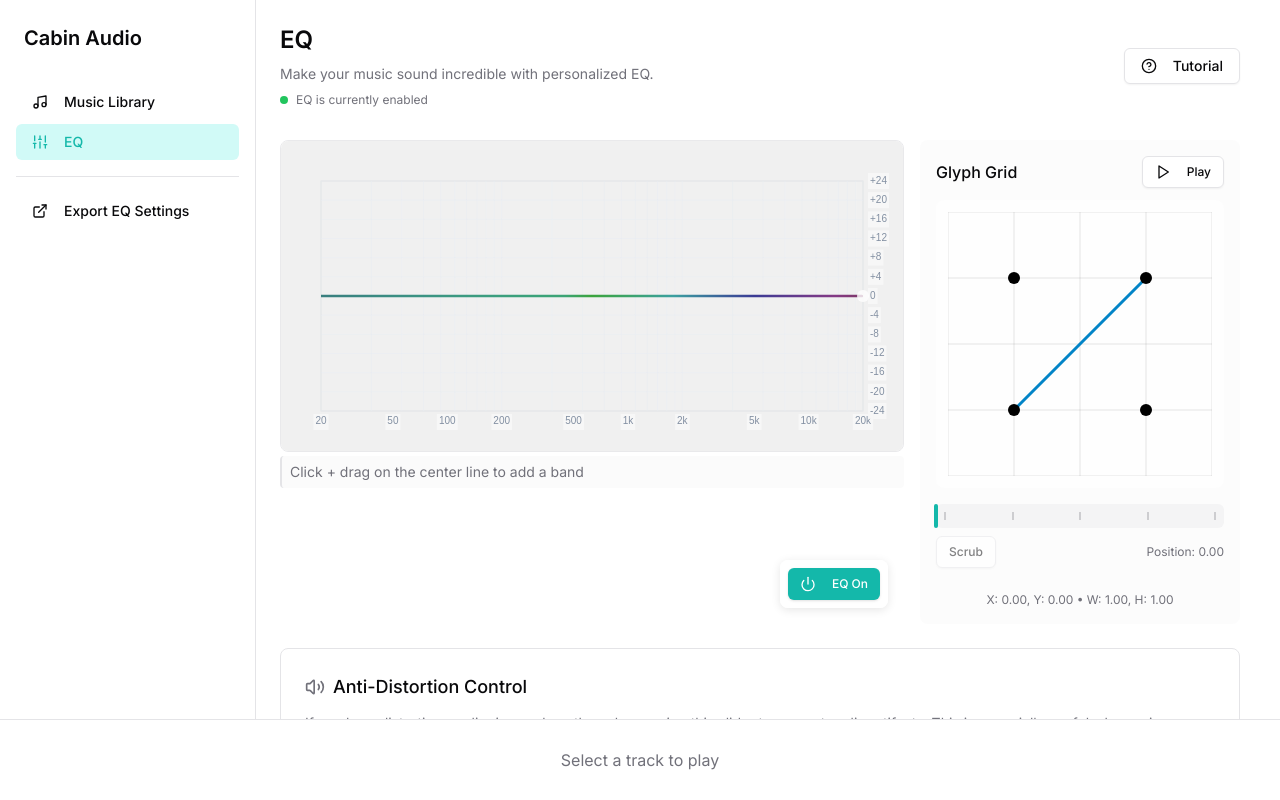
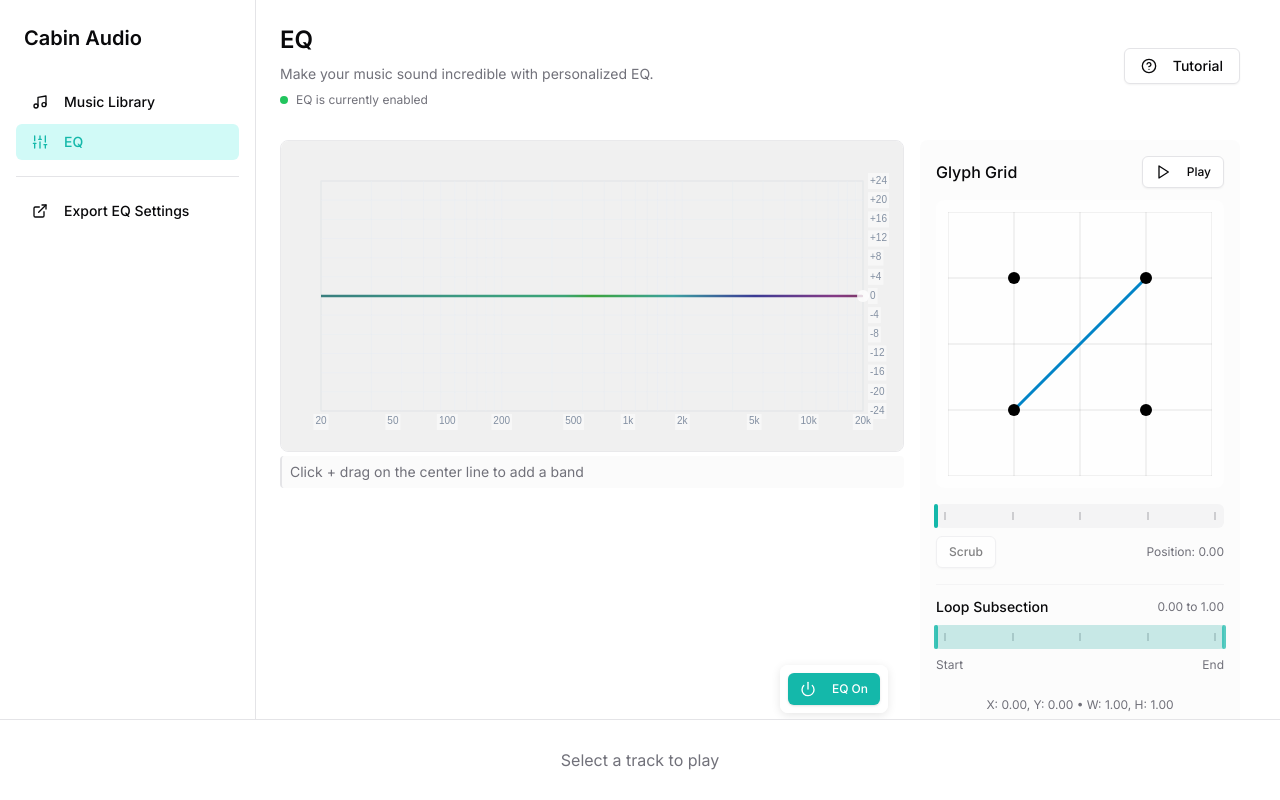
Before and after one commit to JulianMcOmie/cabin-audio-webapp, a Next.js app: page / in a window 1280 px wide. Both pictures are taken after a click on the button "EQ". Built offline with nearby package versions, Linux system fonts and the light colour scheme.

Commit message:
Scrub and loop section features

```diff
--- a/components/glyph-grid.tsx
+++ b/components/glyph-grid.tsx
@@ -46,6 +46,11 @@ export function GlyphGrid({ isPlaying, disabled = false }: GlyphGridProps) {
   const [manualPosition, setManualPosition] = useState(0) // 0 to 1
   const timelineRef = useRef<HTMLDivElement>(null)
   const isDraggingTimelineRef = useRef(false)
+  const [subsectionStart, setSubsectionStart] = useState(0)
+  const [subsectionEnd, setSubsectionEnd] = useState(1)
+  const [isDraggingSubsectionStart, setIsDraggingSubsectionStart] = useState(false)
+  const [isDraggingSubsectionEnd, setIsDraggingSubsectionEnd] = useState(false)
+  const subsectionTimelineRef = useRef<HTMLDivElement>(null)
 
   // Set up observer to detect theme changes
   useEffect(() => {
@@ -474,6 +479,64 @@ export function GlyphGrid({ isPlaying, disabled = false }: GlyphGridProps) {
     }
   }
 
+  // Add this useEffect to update the audio player when subsection changes
+  useEffect(() => {
+    const audioPlayer = glyphGridAudio.getGlyphGridAudioPlayer()
+    audioPlayer.setSubsection(subsectionStart, subsectionEnd, true)
+  }, [subsectionStart, subsectionEnd])
+
+  // Add these handlers for direct manipulation of subsection start/end
+  const handleSubsectionMouseDown = (e: React.MouseEvent<HTMLDivElement>, isStartHandle: boolean) => {
+    if (disabled) return
+
+    const timeline = subsectionTimelineRef.current
+    if (!timeline) return
+
+    if (isStartHandle) {
+      setIsDraggingSubsectionStart(true)
+    } else {
+      setIsDraggingSubsectionEnd(true)
+    }
+
+    // Calculate position based on click position
+    updateSubsectionHandlePosition(e, isStartHandle)
+  }
+
+  const updateSubsectionHandlePosition = (e: React.MouseEvent<HTMLDivElement>, isStartHandle: boolean) => {
+    const timeline = subsectionTimelineRef.current
+    if (!timeline) return
+
+    const rect = timeline.getBoundingClientRect()
+    const x = e.clientX - rect.left
+    const position = Math.max(0, Math.min(1, x / rect.width))
+
+    if (isStartHandle) {
+      // Ensure start doesn't exceed end
+      setSubsectionStart(Math.min(position, subsectionEnd))
+    } else {
+      // Ensure end doesn't go below start
+      setSubsectionEnd(Math.max(position, subsectionStart))
+    }
+  }
+
+  const handleSubsectionMouseMove = (e: React.MouseEvent<HTMLDivElement>) => {
+    if (isDraggingSubsectionStart) {
+      updateSubsectionHandlePosition(e, true)
+    } else if (isDraggingSubsectionEnd) {
+      updateSubsectionHandlePosition(e, false)
+    }
+  }
+
+  const handleSubsectionMouseUp = () => {
+    setIsDraggingSubsectionStart(false)
+    setIsDraggingSubsectionEnd(false)
+  }
+
+  const handleSubsectionMouseLeave = () => {
+    setIsDraggingSubsectionStart(false)
+    setIsDraggingSubsectionEnd(false)
+  }
+
   return (
     <div className="space-y-4">
       <div className="relative bg-background/50 rounded-lg p-3">
@@ -533,6 +596,76 @@ export function GlyphGrid({ isPlaying, disabled = false }: GlyphGridProps) {
         </div>
       </div>
 
+      {/* New separate subsection loop control */}
+      <div className="pt-3 border-t border-muted space-y-2">
+        <div className="flex items-center justify-between">
+          <span className="text-sm font-medium">Loop Subsection</span>
+          <span className="text-xs text-muted-foreground">
+            {subsectionStart.toFixed(2)} to {subsectionEnd.toFixed(2)}
+          </span>
+        </div>
+
+        <div
+          ref={subsectionTimelineRef}
+          className="h-6 bg-muted rounded-md relative cursor-pointer"
+          onMouseMove={handleSubsectionMouseMove}
+          onMouseUp={handleSubsectionMouseUp}
+          onMouseLeave={handleSubsectionMouseLeave}
+        >
+          {/* Timeline background with position markers */}
+          <div className="absolute inset-0 flex justify-between px-2">
+            {[0, 0.25, 0.5, 0.75, 1].map((pos) => (
+              <div key={pos} className="h-full flex flex-col justify-center">
+                <div className="w-0.5 h-2 bg-muted-foreground/30"></div>
+              </div>
+            ))}
+          </div>
+
+          {/* Subsection range indicator */}
+          <div
+            className="absolute top-0 bottom-0 bg-primary/20"
+            style={{
+              left: `${subsectionStart * 100}%`,
+              width: `${(subsectionEnd - subsectionStart) * 100}%`
+            }}
+          ></div>
+
+          {/* Current position marker (also shown in subsection timeline) */}
+          <div
+            className="absolute top-0 bottom-0 w-1 bg-primary/40 rounded-full transform -translate-x-1/2"
+            style={{
+              left: `${(isScrubbing ? manualPosition : glyphGridAudio.getGlyphGridAudioPlayer().getPathPosition()) * 100}%`,
+              transition: isScrubbing ? 'none' : 'left 0.1s linear'
+            }}
+          ></div>
+
+          {/* Subsection start handle */}
+          <div
+            className="absolute top-0 bottom-0 w-3 cursor-col-resize flex items-center justify-center group z-10"
+            style={{ left: `${subsectionStart * 100}%`, transform: 'translateX(-50%)' }}
+            onMouseDown={(e) => handleSubsectionMouseDown(e, true)}
+          >
+            <div className="w-1 h-full bg-primary/70 rounded-full group-hover:bg-primary group-active:bg-primary"></div>
+            <div className="absolute left-1/2 top-1/2 -translate-x-1/2 -translate-y-1/2 w-4 h-4 rounded-full bg-primary/20 opacity-0 group-hover:opacity-100 group-active:opacity-100"></div>
+          </div>
+
+          {/* Subsection end handle */}
+          <div
+            className="absolute top-0 bottom-0 w-3 cursor-col-resize flex items-center justify-center group z-10"
+            style={{ left: `${subsectionEnd * 100}%`, transform: 'translateX(-50%)' }}
+            onMouseDown={(e) => handleSubsectionMouseDown(e, false)}
+          >
+            <div className="w-1 h-full bg-primary/70 rounded-full group-hover:bg-primary group-active:bg-primary"></div>
+            <div className="absolute left-1/2 top-1/2 -translate-x-1/2 -translate-y-1/2 w-4 h-4 rounded-full bg-primary/20 opacity-0 group-hover:opacity-100 group-active:opacity-100"></div>
+          </div>
+        </div>
+
+        <div className="flex text-xs text-muted-foreground justify-between">
+          <span>Start</span>
+          <span>End</span>
+        </div>
+      </div>
+
       <div className="flex flex-col space-y-2">
         {/* Basic glyph information */}
         <div className="text-xs text-center text-muted-foreground mt-2">
--- a/lib/audio/glyphGridAudio.ts
+++ b/lib/audio/glyphGridAudio.ts
@@ -12,7 +12,7 @@ const ENVELOPE_MIN_GAIN = 0.001
 const DEFAULT_MODULATION_RATE = 8.0 // modulations per second
 const DEFAULT_MODULATION_DEPTH = 0.8 // how much to modulate (0-1)
 const ENVELOPE_ATTACK_TIME = 0.005 // 5ms attack
-const ENVELOPE_RELEASE_TIME = 0.1 // 100ms release
+const ENVELOPE_RELEASE_TIME = 0.05 // 100ms release
 
 export enum PlaybackMode {
   PATH = 'path', // Follow the path continuously back and forth
@@ -72,6 +72,11 @@ class GlyphGridAudioPlayer {
   // Add preEQAnalyser property
   private preEQAnalyser: AnalyserNode | null = null
   private preEQGain: GainNode | null = null
+
+  // Add these new properties after the existing ones
+  private subsectionStart: number = 0 // Default to full range (0-1)
+  private subsectionEnd: number = 1
+  private useSubsection: boolean = false
 
   private constructor() {
     this.generatePinkNoiseBuffer()
@@ -158,13 +163,24 @@ class GlyphGridAudioPlayer {
     // Move the path position for next frame
     this.pathPosition += 0.005 * this.pathDirection
 
-    // Reverse direction at ends
+    // If using subsection, check subsection boundaries instead of full range
+    if (this.useSubsection) {
+      if (this.pathPosition >= this.subsectionEnd) {
+        this.pathPosition = this.subsectionEnd
+        this.pathDirection = -1
+      } else if (this.pathPosition <= this.subsectionStart) {
+        this.pathPosition = this.subsectionStart
+        this.pathDirection = 1
+      }
+    } else {
+      // Regular full-range behavior
       if (this.pathPosition >= 1) {
         this.pathPosition = 1
         this.pathDirection = -1
       } else if (this.pathPosition <= 0) {
         this.pathPosition = 0
         this.pathDirection = 1
+      }
     }
   }
 
@@ -589,6 +605,39 @@ class GlyphGridAudioPlayer {
 
     return { frequency, panning };
   }
+
+  // Add method to set subsection bounds
+  public setSubsection(start: number, end: number, enabled: boolean = true): void {
+    // Ensure valid range with start <= end
+    if (start > end) {
+      [start, end] = [end, start];
+    }
+
+    // Clamp values between 0 and 1
+    this.subsectionStart = Math.max(0, Math.min(1, start));
+    this.subsectionEnd = Math.max(0, Math.min(1, end));
+    this.useSubsection = enabled;
+
+    // If current position is outside the new subsection, reset to subsection start
+    if (this.pathPosition < this.subsectionStart || this.pathPosition > this.subsectionEnd) {
+      this.pathPosition = this.subsectionStart;
+      this.pathDirection = 1;
+    }
+  }
+
+  // Get subsection info
+  public getSubsection(): { start: number, end: number, enabled: boolean } {
+    return {
+      start: this.subsectionStart,
+      end: this.subsectionEnd,
+      enabled: this.useSubsection
+    };
+  }
+
+  // Disable subsection (return to full range)
+  public disableSubsection(): void {
+    this.useSubsection = false;
+  }
 }
 
 /**
```
Also changed, not shown: lib/audio/test-subsection.ts (added, +36 -0 lines). Lines whose indentation alone changed are shown as unchanged.
